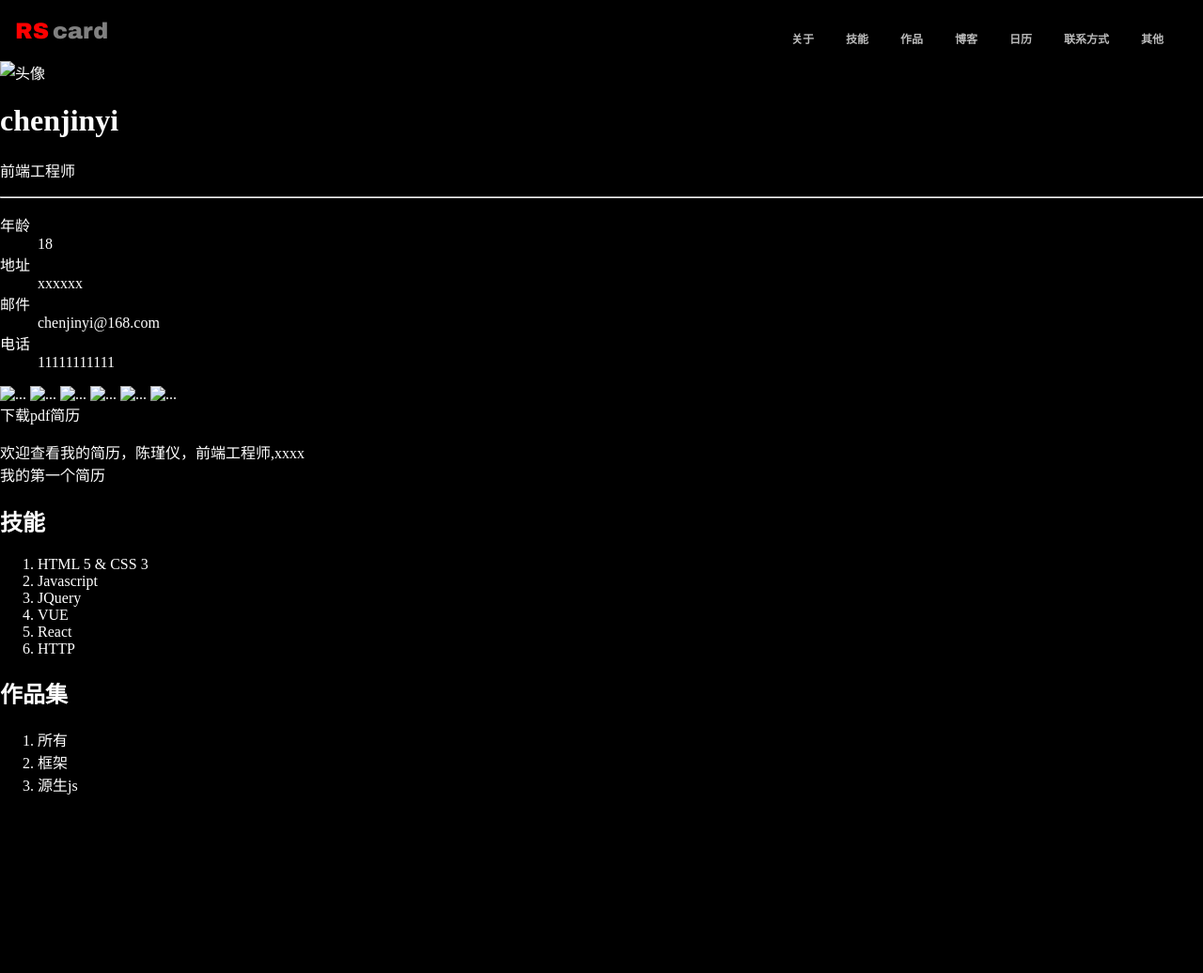
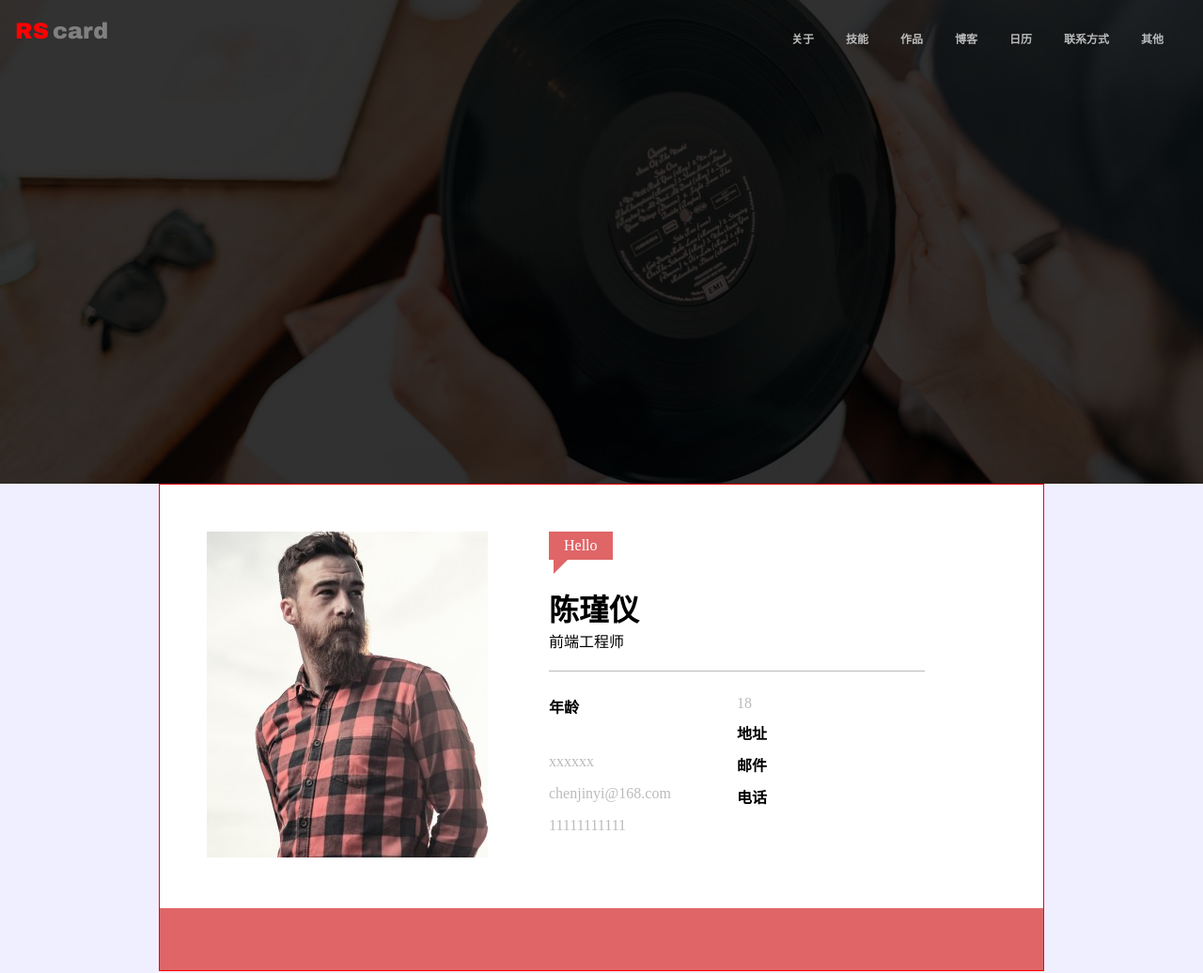
Before and after one commit to chenjinyibaby/resume, a plain HTML site: page index.html in a window 1280 px wide. Shown: the top 1036 px of the page at 94% size. Before the commit the page ends 863 px from the top, so only its background shows below. Drawn offline with Linux system fonts and the light colour scheme.

Commit message:
增加了css

```diff
--- a/a.css
+++ b/a.css
@@ -1,11 +1,19 @@
 body{
-    background: black;
-    color:white;
-    margin:0px;  /*边缘为0像素*/
+    background-color:#efefff;
+    margin:0px;
 }
 a{
-    color: inherit;
+    color: inherit;/*继承父元素(body)以及以上元素*/
     text-decoration: none; /*无下划线、文字装饰为无*/
+}
+*{
+    margin:0px;
+    padding:0px;/*所有元素都不要边距*/
+}
+hr{
+    height: 0;
+    border:none;
+    border-top:1px solid  #bbb;
 }
 .clearfix:after{
     content:'';
@@ -13,26 +21,40 @@ a{
     clear: both;
 }/*.clearfix:after指的是清除浮动，其中三句背诵。内容‘’，显示：块，
 清除，都清除*/
+
 .topNavBar {
-padding-top: 20px;/*上内边距*/
-padding-left: 16px;
-padding-right: 16px;
-/*overflow: hidden;清除浮动*/
+    padding-top: 20px;/*上内边距*/
+    padding-bottom: 20px;
+    padding-left: 0px;
+    padding-right: 0px;
+    /*padding可写为一句话：padding:20px 16px 20px 16px (顺序上右下左)*/
+    /*overflow: hidden;清除浮动*/
+    position: fixed;
+    /*脱离文档流，即让背景图和topnavbar沦为一体,脱离和不脱离只影响一个问题就是那个div的高度*/
+    top:0;
+    left:0;
+    width:100%;/*会导致bug，宽度百分之100*/
 }
-.topNavBar>nav {
-    padding: 9px
+.topNavBar-inner{
+    padding:0 16px;
 }
-.topNavBar>nav>ul{
+#a {
+    padding: 0 30px;
+}
+.topNavBar nav {
+    padding: 9px;
+}
+.topNavBar nav>ul{
     list-style: none;
     margin: 0; /*无边缘*/
     padding: 0;
 }
-.topNavBar>nav>ul>li{
+.topNavBar nav>ul>li{
     float: left;
     margin-left: 17px;
     margin-right: 17px;
 }
-.topNavBar>nav>ul>li>a{
+.topNavBar nav>ul>li>a{
     padding-bottom: 3px;
     font-size: 12px;
     color: #bbb;
@@ -42,19 +64,113 @@ padding-right: 16px;
     border-bottom: 3px solid transparent;
     display: block;  /*给这个li就会包裹住a*/
 }
-.topNavBar>nav>ul>li>a:hover{
+.topNavBar nav>ul>li>a:hover{
     border-bottom: 3px solid #E06567;
 }
 
 .topNavBar .logo{
-    font-size: 24px;
-    font-family: "Arial Black"
+    font-size: 24px; /*继承*/
+    font-family: "Arial Black" /*继承*/
 }
 .topNavBar .logo .rs{
    margin-right: 4px;
-   color:red
+   color:red;
 }
 .topNavBar .logo .card{
-    color:gray
+    color:gray;
+}
+.banner{
+    height: 515px;/*不到情非得已不要用height，会有bug*/
+   background-image: url(./img/rs-cover.jpg);
+   background-position: center center;/*背景位置（position）：图片水平居中上下居中*/
+   background-size: cover;/*背景图片尺寸：盖住所有面积，自适应屏幕大小，按比例缩放*/
+}
+.banner .mask{
+    height: 515px;
+    background-color: rgba(0,0,0,0.8)
 
 }
+.userCard{
+    border:1px  solid red;
+    max-width: 940px;/*最大宽度*/
+    margin-left: auto;
+    margin-right: auto;/*如果是一个div且有一个宽度，居中可以写margin*/
+    background-color: #ffff;
+}
+.userCard .welcome{
+    display: inline-block;/*span不接受设置宽高，需要display:inline-block*/
+    background-color: #E06567;
+    color:white;
+    padding:4px 16px;/*上下4像素，左右16像素*/
+    line-height: 22px;
+    position: relative;/*父元素*/
+    margin-bottom:10px;
+    /*width:70px;
+    height:29px;
+    line-height: 29px;垂直居中
+    text-align: center;水平居中，第一种方式不推荐使用，推荐使用padding*/
+}
+.userCard .welcome .triangle{
+    display: block;/*html中样式为span，需要打破原有样式*/
+    border: 15px solid transparent; /*transparent透明*/
+    width: 0px;
+    border-left-color: #E06567;
+    border-top-width: 0px;
+    position: absolute;/*子元素相对于父元素定位*/
+    left: 5px;/*使三角形在左下角*/
+    top: 100%;
+}
+.userCard .picture{
+    float:left;
+}
+.userCard .text{
+    float:left;
+    margin-left: 65px;
+    width:400px;
+}
+.userCard .text h1{
+    margin-top: 18px;
+
+}
+.userCard .text hr{
+    margin: 20px 0;
+}
+.userCard .pictureAndtxet{
+   padding:50px;
+}
+.userCard dl dt,
+.userCard dl dd{
+    float:left;
+    width:50%;
+    padding:5px 0;/*上下各5像素，左右0像素*/
+}
+.userCard dl dt{
+    font-weight: bold;/*字体加粗*/
+}
+.userCard dl dd{
+    color: #bbb}
+
+.userCard >footer.media{
+  background: #E06567;
+  text-align:center;
+
+}
+.userCard >footer.media >a{
+    /*border: 1px solid black;边框*/
+    display: inline-block;
+    width: 40px;
+    line-height: 30px;
+    padding: 5px 0;
+    border-radius: 50%;/*圆*/
+    margin: 13px;
+}
+.userCard >footer.media >a:hover{
+    background: #cf5d5f
+}
+.userCard svg{
+    width: 30px;
+    height: 30px;
+    fill:white;/*js中的颜色*/
+    vertical-align: top; /*上下距离一致*/
+
+}
--- a/index.html
+++ b/index.html
@@ -4,13 +4,23 @@
 		<meta charset="UTF-8">
 		<title>我的第一份简历</title>
 		 <link rel="stylesheet" href="./a.css">
+		 <script src="//at.alicdn.com/t/font_1338877_xpb9av5h0is.js"></script>
+		 <style type="text/css">
+			.icon {
+			   width: 1em; height: 1em;
+			   vertical-align: -0.15em;
+			   fill: currentColor;
+			   overflow: hidden;
+			}
+		</style>
  	</head>
  	<body>
 		<!--横向结构1、所有子元素加上float（浮动），可以为float：left/right；
 		2、给他们的父亲（上级元素，即案例中的div是a和nav的父亲）
 		加上一个clearfix（清除浮动）-->
-	<div class="topNavBar clearfix">
-		<a class="logo" href="#" alt="logo" style="float:left;">
+		<div class="topNavBar">
+			<div  class="topNavBar-inner clearfix" >
+				<a class="logo" href="#" alt="logo" style="float: left; ">
 					<span class="rs">RS</span><span class="card">card</span>
 				</a>
 				<nav style="float:right;">
@@ -25,14 +35,22 @@
 					  </ul>
 				 </nav>
 			</div>
-	<div class="banner" style="background-image: url(./img/1.jpg); border:1px; color: gold"></div>
+		</div>
+		<div class="banner">
+			<div class="mask"><!--遮罩-->
+			</div>
+		</div>
 		<main>
-		<div class="card"></div>
+			<div class="userCard">
+			<div class="pictureAndtxet clearfix">
 			<div class="picture">
-			<img scr="#" alt="头像"/>
+				<img src="./img/avatar.jpg" width="299" height="347" alt="头像"/>
 			</div>
 			<div class="text">
-			<h1>chenjinyi</h1>
+				<span class="welcome">Hello
+						<div class="triangle"></div>
+				</span>
+				<h1>陈瑾仪</h1>
 				<p>前端工程师</p>
 				<hr>
 				<dl>
@@ -45,14 +63,22 @@
 					<dt>电话</dt>
 					<dd>11111111111</dd>
 				</dl>
+			</div>
+		    </div>
 			<footer class="media">
-				<a href="#"><img scr="#" alt="..."></a>
-				<a href="#"><img scr="#" alt="..."></a>
-				<a href="#"><img scr="#" alt="..."></a>
-				<a href="#"><img scr="#" alt="..."></a>
-				<a href="#"><img scr="#" alt="..."></a>
-				<a href="#"><img scr="#" alt="..."></a>
+					<a href="#"><svg class="icon" aria-hidden="true">
+							<use xlink:href="#icon-tubiao-"></use>
+						</svg>
+					</a>
+					<a href="#"><svg class="icon" aria-hidden="true">
+							<use xlink:href="#icon-weibo"></use>
+						</svg></a>
+					<a href="#"><svg class="icon" aria-hidden="true">
+							<use xlink:href="#icon-qq"></use>
+						</svg>
+					</a>
 			</footer>
+
 			</div>
 			<a class="botton" href="#">下载pdf简历</a>
 			<p>欢迎查看我的简历，陈瑾仪，前端工程师,xxxx<br>我的第一个简历</p>
@@ -77,12 +103,10 @@
 					<li>源生js</li>
 				</ol>
 			</nav>
-      <div class="jobs">
+			<div class="jobs"></div>
 			<div class=“big”></div>
 			<div class="small"></div>
 			<div class="small"></div>
-      </div>
 		</section>
-
 	</body>
 </html>
```
Also changed, not shown: img/avatar.jpg (added), img/rs-cover.jpg (added). Lines whose indentation alone changed are shown as unchanged.
